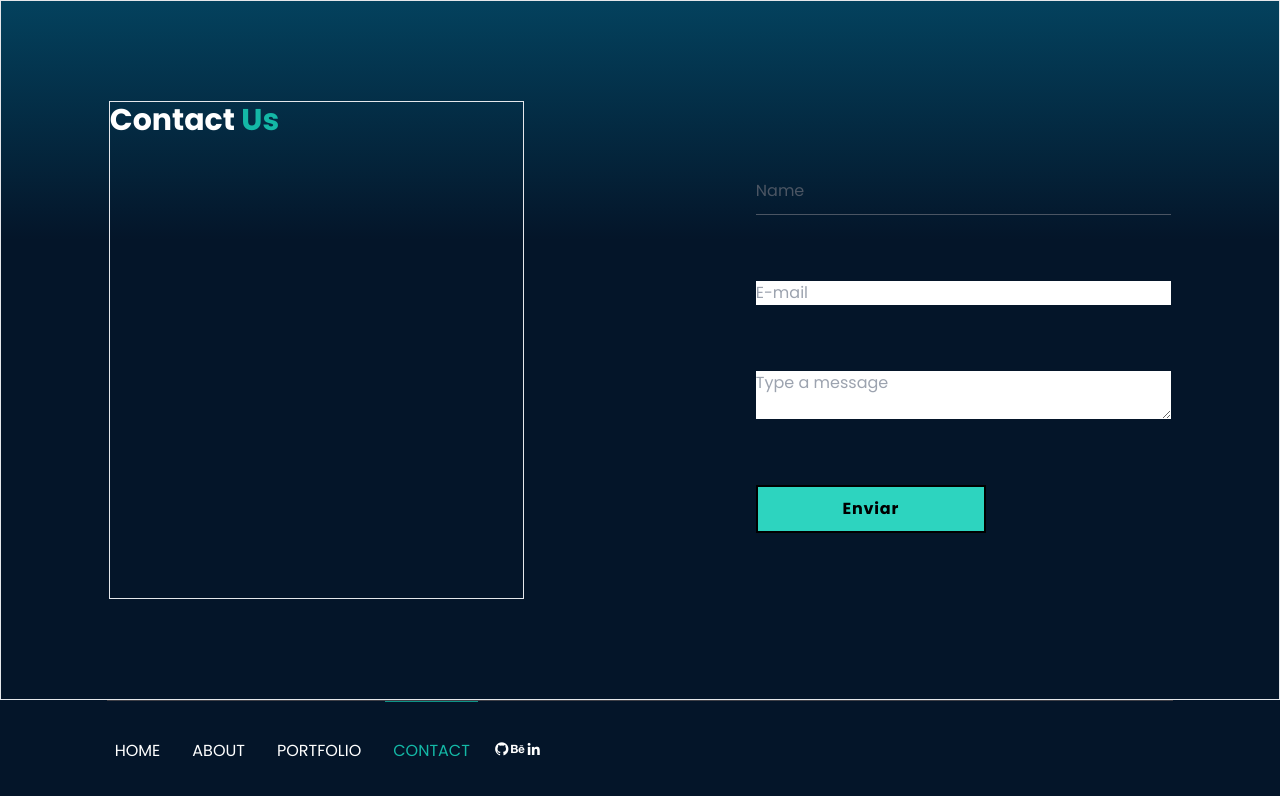
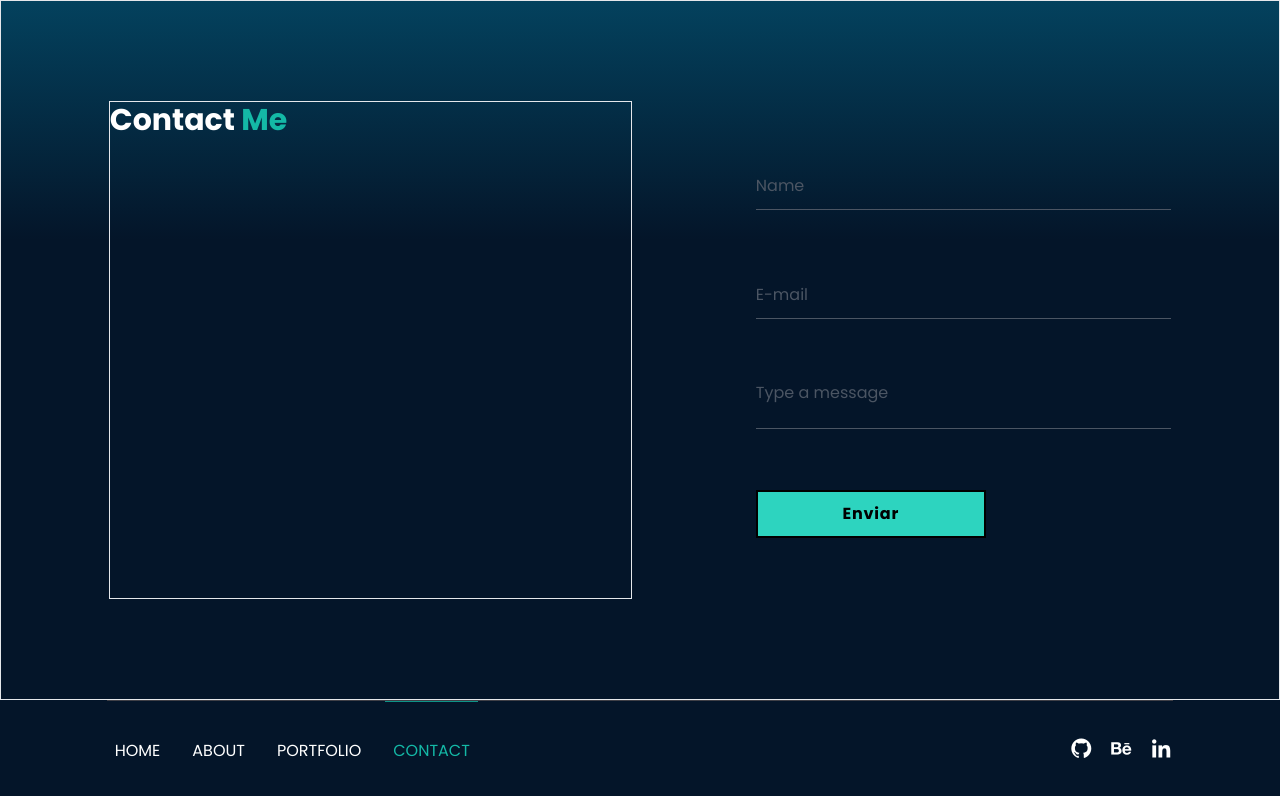
Before and after one commit to kbitsr/portfolio, a React (Vite) app: page /contact in a window 1280 px wide. Shown: the top 796 px of the page. Built offline with nearby package versions, Linux system fonts and the light colour scheme.

Commit message:
education add

```diff
--- a/src/App.jsx
+++ b/src/App.jsx
@@ -6,6 +6,8 @@ import { About } from "./pages/About";
 import { Home } from "./pages/Home";
 import { BarChart } from "./components/BarChart";
 import { Profile } from "./pages/Profile";
+import { Education } from "./components/Education";
+
 
 function App() {
   return (
@@ -16,6 +18,7 @@ function App() {
           <Route path="about" element={<About />} >
             <Route index element={<Profile/>}/>
             <Route path="skill" element={<BarChart/>}/>
+            <Route path="education" element={<Education/>}/>
           </Route>
           <Route path="portfolio" element={<Portfolio />} />
           <Route path="contact" element={<Contact />} />
--- a/src/components/BarChart.jsx
+++ b/src/components/BarChart.jsx
@@ -13,6 +13,7 @@ import {
   Legend,
   Filler,
 } from "chart.js";
+import { NavLink } from "react-router-dom";
 
 ChartJS.register(
   CategoryScale,
@@ -74,8 +75,14 @@ export const data = {
 
 export function BarChart() {
   return (
+    <>
+    <div className="border flex justify-around items-center col-start-6 col-span-2">
+      <NavLink to="/about/skill" className="border-none">Skills</NavLink>
+      <NavLink to="/about/education" className="border-none">Education</NavLink>
+    </div>
     <div className="row-start-2 row-span-6 col-span-10 col-start-2 flex justify-center">
       <Bar options={options} data={data} />
     </div>
+    </>
   );
 }
--- /dev/null
+++ b/src/components/Education.jsx
@@ -0,0 +1,9 @@
+import React from 'react'
+
+export const Education = () => {
+  return (
+    <div>
+        <img src="../assets/profile.jpg" alt="" className='border' />
+    </div>
+  )
+}
--- a/src/index.css
+++ b/src/index.css
@@ -41,9 +41,21 @@
   items-center
   w-[230px]
 }
+.input{
+  @apply transition
+  bg-transparent
+  focus:outline-none
+  text-teal-400
+  outline-none
+  border-b-[1px]
+  border-gray-600
+  focus:border-teal-400
+  h-12
+  placeholder:text-gray-600
+  active:border-s-teal-500
 }
 
-
+}
 
 .active{
     @apply text-teal-500 border-t border-teal-600 transition duration-150
--- a/src/pages/About.jsx
+++ b/src/pages/About.jsx
@@ -3,7 +3,7 @@ import { Outlet } from "react-router-dom";
 
 export const About = () => {
   return (
-    <section className="animate__animated animate__slideInRight animate__faster border">
+    <section className="animate__animated animate__slideInRight animate__faster">
       <Outlet />
     </section>
   );
--- a/src/pages/Contact.jsx
+++ b/src/pages/Contact.jsx
@@ -7,40 +7,27 @@ export const Contact = () => {
         className="
         row-start-2
       col-start-2
-      col-span-4
+      col-span-5
       row-span-5
       border"
       >
         <h2>
-          Contact <span className="text-teal-500">Us</span>
+          Contact <span className="text-teal-500">Me</span>
         </h2>
       </div>
 
-      <form className="row-start-2
+      <form
+        className="row-start-2
       col-start-8
       col-span-4
       row-span-5
       flex flex-col
-      justify-evenly">
-        <input
-          type="text"
-          placeholder="Name"
-          className=" transition
-          bg-transparent
-          focus:outline-none
-          text-teal-400
-          outline-none
-          border-b-[1px]
-          border-gray-600
-          focus:border-teal-400
-          h-12
-          placeholder:text-gray-600
-          active:border-s-teal-500
-          "
-        />
-        <input type="email" placeholder="E-mail" />
-        <textarea name="msg" placeholder="Type a message"></textarea>
-        <input type="submit" value="Enviar" className="btn " />
+      justify-evenly"
+      >
+        <input type="text" placeholder="Name" className="input" />
+        <input type="email" placeholder="E-mail" className="input"/>
+        <textarea name="msg" placeholder="Type a message" className="input resize-none"></textarea>
+        <input type="submit" value="Enviar" className="btn" />
       </form>
     </section>
   );
--- a/src/pages/Home.jsx
+++ b/src/pages/Home.jsx
@@ -53,7 +53,7 @@ export const Home = () => {
       lg:text-[280px]
       lg:tracking-[2rem]
       ">
-        He<span className="llo">llo</span>
+        He<span className="animate-lights">llo</span>
       </h3>
 
       <Link className="btn
--- a/src/pages/Layout.jsx
+++ b/src/pages/Layout.jsx
@@ -34,11 +34,16 @@ export const Layout = () => {
           <span className="mx-2">CONTACT</span>
         </NavLink>
 
-        <div className=" justify-self-center">
-        <a href=""><i class='bx bxl-github'></i></a>
-        <a href=""><i class='bx bxl-behance'></i></a>
-        <a href=""><i class='bx bxl-linkedin'></i></a>
-
+        <div className="ml-auto">
+          <a href="" target="_blank" className="text-2xl hover:animate-lights">
+            <i class="bx bxl-github"></i>
+          </a>
+          <a href="https://www.behance.net/richardkbits" target="_blank" className="text-2xl hover:animate-lights ml-4">
+            <i class="bx bxl-behance"></i>
+          </a>
+          <a href="https://www.linkedin.com/in/richardkbits/" target="_blank" className="text-2xl hover:animate-lights ml-4">
+            <i class="bx bxl-linkedin"></i>
+          </a>
         </div>
       </nav>
     </>
--- a/src/pages/Profile.jsx
+++ b/src/pages/Profile.jsx
@@ -79,7 +79,7 @@ export const Profile = () => {
       lg:row-start-7
       lg:col-start-6
       text-center
-      self-center" to="/about/skill"><i class='bx bxs-chevron-up-circle  animate-bounce text-4xl'></i></NavLink>
+      self-center" to="/about/skill"><i class='bx bxs-chevron-up-circle  animate-lights text-4xl'></i></NavLink>
       </>
   )
 }
--- a/tailwind.config.js
+++ b/tailwind.config.js
@@ -1,4 +1,5 @@
 /** @type {import('tailwindcss').Config} */
+
 export default {
   content: [
     "./index.html",
@@ -48,6 +49,7 @@ export default {
         },
     },
   },
-  plugins: [],
+  plugins: [
+  ],
 }
 }
```
